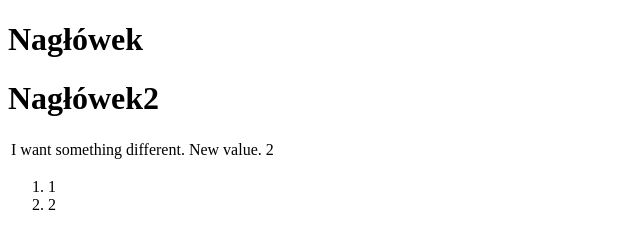
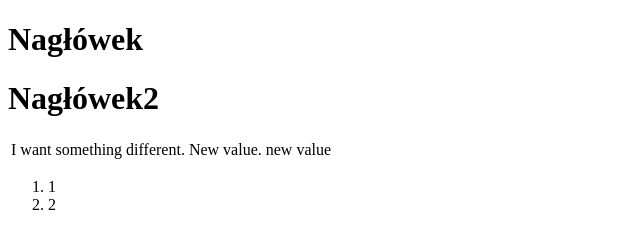
Before and after one commit to MateuszSaw/repo-test, a plain HTML site: page index.html in a window 1280 px wide. Shown: the full height of the page, 0-640 px from the left. Drawn offline with Linux system fonts and the light colour scheme.

Commit message:
some changes

```diff
--- a/index.html
+++ b/index.html
@@ -19,7 +19,7 @@
                     I want something different. New value.
                 </td>
                 <td>
-                    2
+                    new value
                 </td>
             </tr>
         </tbody>
```
Also changed, not shown: 1 other file.
